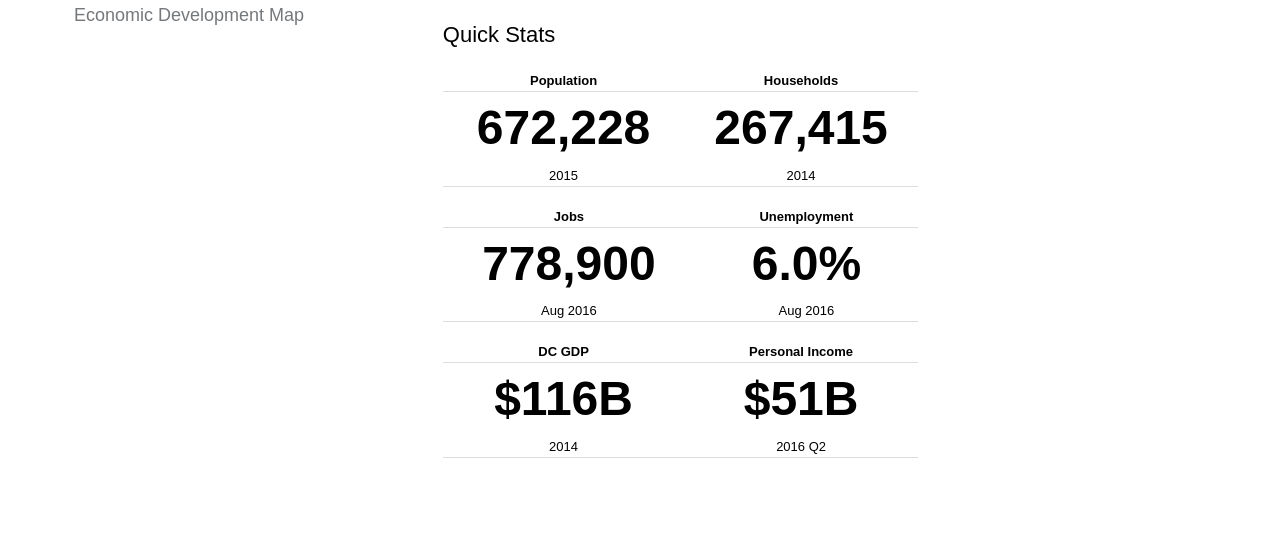
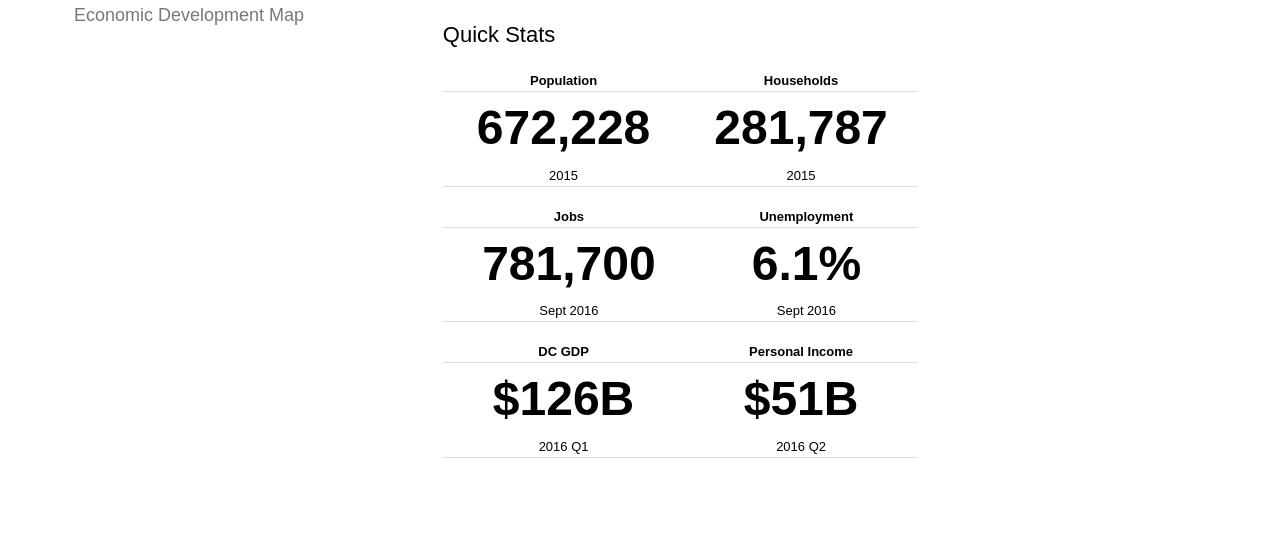
Before and after one commit to DCgov/economic-intelligence, a Jekyll site: the page built from _pages/index.md, in a window 1280 px wide. Shown: the part 582-1125 px from the top of the page. Built offline with Jekyll 4.4.1, drawn with Linux system fonts in a browser that asks for light colours; nearby versions of some CDN libraries.

Commit message:
Updated topline numbers

```diff
--- a/_pages/index.md
+++ b/_pages/index.md
@@ -24,20 +24,20 @@ If you have any ideas, data, or interest in helping us grow our dashboard, email
 		<thead>
 			<tr><th>Population</th><th>Households</th>
 		<tbody>
-			<tr class="headline-data"><td>672,228</td><td>267,415</td></tr>
-			<tr><td>2015</td><td>2014</td></tr>
+			<tr class="headline-data"><td>672,228</td><td>281,787</td></tr>
+			<tr><td>2015</td><td>2015</td></tr>
 		</tbody>
 	<table>
 		<thead>
 			<tr><th>Jobs</th><th>Unemployment</th>
 		<tbody>
-			<tr class="headline-data"><td>778,900</td><td>6.0%</td></tr>
-			<tr><td>Aug 2016</td><td>Aug 2016</td></tr>
+			<tr class="headline-data"><td>781,700</td><td>6.1%</td></tr>
+			<tr><td>Sept 2016</td><td>Sept 2016</td></tr>
 		</tbody>
 	<table>
 		<thead>
 			<tr><th>DC GDP</th><th>Personal Income</th>
 		<tbody>
-			<tr class="headline-data"><td>$116B</td><td>$51B</td></tr>
-			<tr><td>2014</td><td>2016 Q2</td></tr>
+			<tr class="headline-data"><td>$126B</td><td>$51B</td></tr>
+			<tr><td>2016 Q1</td><td>2016 Q2</td></tr>
 		</tbody>
```
